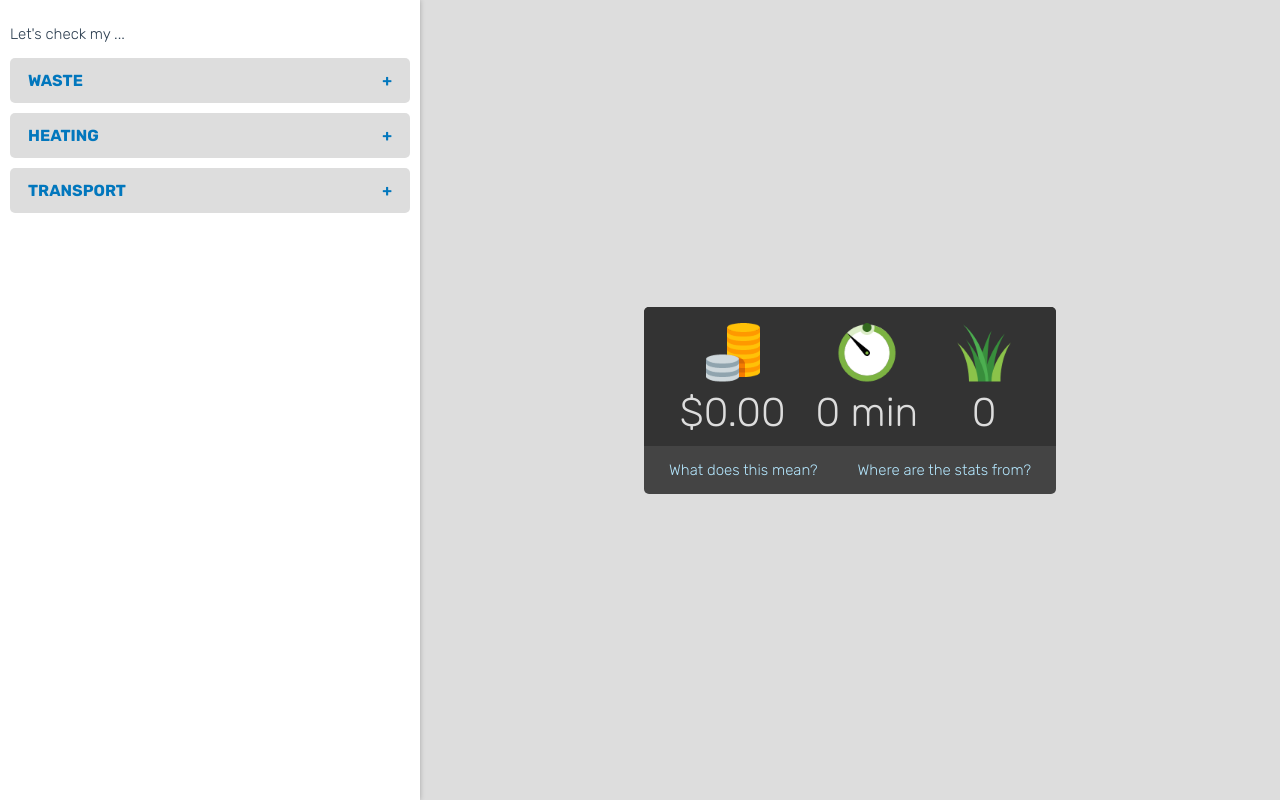
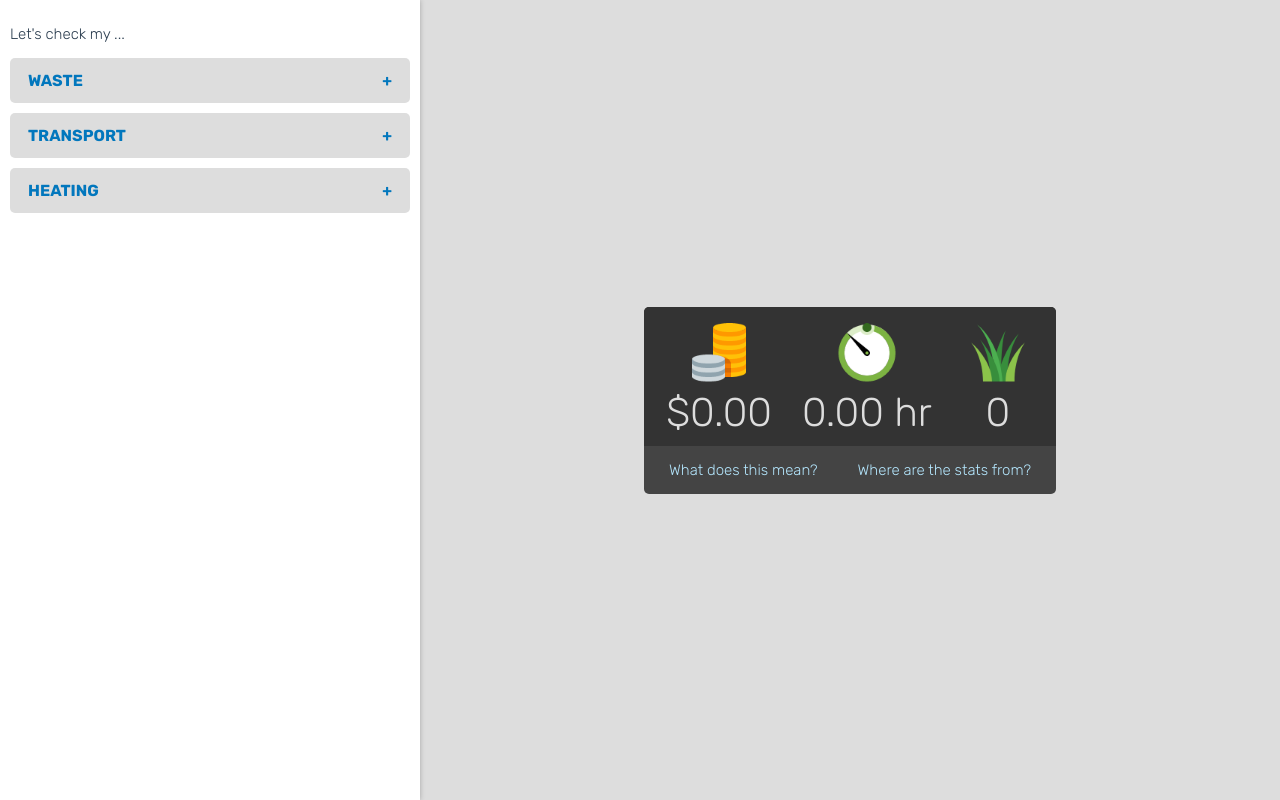
Before and after one commit to ElenaSchubel/EcoCalc, a Vue app: page / in a window 1280 px wide. Built offline with nearby package versions, Linux system fonts and the light colour scheme.

Commit message:
Add proper numbers

```diff
--- a/src/components/stats.vue
+++ b/src/components/stats.vue
@@ -45,7 +45,7 @@ export default {
       }
     },
     formatTime(time) {
-      return "" + Math.round(time) + " min"
+      return "" + time.toFixed(2) + " hr"
     },
     formatPoints(points) {
       if (points > 0) {
@@ -74,17 +74,19 @@ export default {
     time() {
       const baseline = this.$store.state.groups.reduce((total, group) => {
         return total + group.items.reduce((itemsTotal, item) => {
-          return itemsTotal + (item.baseline !== null ? item.calcTime(item.baseline) : 0)
+          return itemsTotal + (item.baseline !== null ? item.calcTimeSeconds(item.baseline) : 0)
         }, 0)
       }, 0)
 
       const current = this.$store.state.groups.reduce((total, group) => {
         return total + group.items.reduce((itemsTotal, item) => {
-          return itemsTotal + (item.baseline !== null ? item.calcTime(item.current) : 0)
+          return itemsTotal + (item.baseline !== null ? item.calcTimeSeconds(item.current) : 0)
         }, 0)
       }, 0)
 
-      return baseline - current
+      const seconds = baseline - current
+
+      return seconds / 3600
     },
 
     enviroImpact() {
--- a/src/groupsConfig.js
+++ b/src/groupsConfig.js
@@ -1,54 +1,333 @@
 export default [{
     title: 'waste',
     expanded: false,
+    items: [
+      {
+        title: 'rubbish bags',
+        questionPrefix: "How many ",
+        questionSuffix: " do you fill per week?",
+        whatIfPrefix: "What if you used a different number of ",
+        whatIfSuffix: " per week ...",
+
+        calcMoney(current) {
+          return current * 3
+        },
+
+        calcTimeSeconds(current) {
+          return current * 300
+        },
+
+        calcEnviroImpact(current) {
+          return current
+        },
+
+        options: [{
+            title: '0',
+            value: 0
+          },
+          {
+            title: '1/4',
+            value: 0.25
+          },
+          {
+            title: '1/2',
+            value: 0.5
+          },
+          {
+            title: '3/4',
+            value: 0.75
+          },
+          {
+            title: '1',
+            value: 1
+          },
+          {
+            title: '2+',
+            value: 2
+          },
+        ],
+        current: null,
+        baseline: null
+      },
+      {
+        title: 'recycling bags',
+        questionPrefix: "How many ",
+        questionSuffix: " do you fill per week?",
+        whatIfPrefix: "What if you used a different number of ",
+        whatIfSuffix: " per week ...",
+
+        calcMoney() {
+          return 0
+        },
+
+        calcTimeSeconds(current) {
+          return current * 300
+        },
+
+        calcEnviroImpact(current) {
+          return current
+        },
+
+        options: [{
+            title: '0',
+            value: 0
+          },
+          {
+            title: '1/4',
+            value: 0.25
+          },
+          {
+            title: '1/2',
+            value: 0.5
+          },
+          {
+            title: '3/4',
+            value: 0.75
+          },
+          {
+            title: '1',
+            value: 1
+          },
+          {
+            title: '2+',
+            value: 2
+          },
+        ],
+        current: null,
+        baseline: null
+      },
+      {
+        title: '% soft plastic',
+        questionPrefix: "How many ",
+        questionSuffix: " do you fill per week?",
+        whatIfPrefix: "What if you used a different number of ",
+        whatIfSuffix: " per week ...",
+
+        calcMoney() {
+          return 0
+        },
+
+        calcTimeSeconds(current) {
+          return current * 3
+        },
+
+        calcEnviroImpact(current) {
+          return current
+        },
+
+        options: [{
+            title: '0',
+            value: 0
+          },
+          {
+            title: '1/4',
+            value: 25
+          },
+          {
+            title: '1/2',
+            value: 50
+          },
+          {
+            title: '3/4',
+            value: 75
+          },
+          {
+            title: 'all',
+            value: 100
+          }
+        ],
+        current: null,
+        baseline: null
+      },
+      {
+        title: 'organic waste',
+        questionPrefix: "How many ",
+        questionSuffix: " do you fill per week?",
+        whatIfPrefix: "What if you used a different number of ",
+        whatIfSuffix: " per week ...",
+
+        calcMoney() {
+          return 0
+        },
+
+        calcTimeSeconds(current) {
+          return current * 3
+        },
+
+        calcEnviroImpact(current) {
+          return current
+        },
+
+        options: [{
+            title: '0',
+            value: 0
+          },
+          {
+            title: '1/4',
+            value: 25
+          },
+          {
+            title: '1/2',
+            value: 50
+          },
+          {
+            title: '3/4',
+            value: 75
+          },
+          {
+            title: 'all',
+            value: 100
+          }
+        ],
+        current: null,
+        baseline: null
+      },
+    ]
+  },
+
+  {
+    title: 'Transport',
+    expanded: false,
+
     items: [{
-      calcMoney(current) {
-        return current * 2.50
+      title: 'walking or biking',
+      questionPrefix: "How much ",
+      questionSuffix: " do you do per day?",
+
+			calcMoney() {
+				return 0
+			},
+
+			calcTimeSeconds(km) {
+				return km * 720
       },
 
-      calcTime() {
+      calcCo2() {
         return 0
       },
 
-      calcEnviroImpact(current) {
-        return current
+			calcEnviroImpact(current) {
+				return current
       },
 
+			options: [
+          {
+            title: '~1km',
+            value: 1
+          },
+          {
+            title: '~3km',
+            value: 3
+          },
+          {
+            title: '~5km',
+            value: 5
+          },
+          {
+            title: '~7km',
+            value: 7
+          },
+          {
+            title: '10+km',
+            value: 10
+          }
+        ],
+        current: null,
+        baseline: null
+      },
+      {
+        title: 'bus or train',
+        questionPrefix: "How many ",
+        questionSuffix: " trips per day?",
 
-      title: 'rubbish bags',
-      questionPrefix: "How many ",
-      questionSuffix: " do you fill per week?",
-      whatIfPrefix: "What if you used a different number of ",
-      whatIfSuffix: " per week ...",
+				calcMoney(trips) {
+					return trips * 5
+				},
 
-      options: [{
-          title: '0',
-          value: 0
+				calcTimeSeconds(trips) {
+					return 80 * 20 * trips
         },
-        {
-          title: '1',
-          value: 1
+
+        calcCo2(trips) {
+          return 18.1 * 20 * trips
         },
-        {
-          title: '2',
-          value: 2
+
+				calcEnviroImpact(current) {
+					return current
         },
-        {
-          title: '3',
-          value: 3
+
+        options: [{
+            title: 'none',
+            value: 0
+          },
+          {
+            title: '1',
+            value: 1
+          },
+          {
+            title: '2',
+            value: 2
+          },
+          {
+            title: '3',
+            value: 3
+          },
+          {
+            title: '4',
+            value: 4
+          },
+          {
+            title: '5+',
+            value: 5
+          }
+        ],
+        current: null,
+        baseline: null
+      },
+      {
+        title: 'car',
+        questionPrefix: "How far do you go by ",
+        questionSuffix: "?",
+				calcMoney(km) {
+					return km * 0.73
+				},
+
+				calcTimeSeconds(km) {
+					return km * 72
         },
-        {
-          title: '4',
-          value: 4
+
+        calcCo2(km) {
+          198.71 * km
         },
-        {
-          title: '5',
-          value: 5
-        },
-      ],
-      current: null,
-      baseline: null
-    }]
+
+				calcEnviroImpact(current) {
+					return current
+				},
+        options: [{
+            title: 'nowhere',
+            value: 0
+          },
+          {
+            title: '10km',
+            value: 10
+          },
+          {
+            title: '20km',
+            value: 20
+          },
+          {
+            title: '30km',
+            value: 30
+          },
+          {
+            title: '40+km',
+            value: 40
+          }
+        ],
+        current: null,
+        baseline: null
+      }
+    ]
   },
   {
     title: 'heating',
@@ -56,73 +335,99 @@ export default [{
 
     items: [{
         title: 'heat pump',
-        questionPrefix: "How much do you use a ",
-        questionSuffix: "?",
+        questionPrefix: "How many hours do you use a ",
+        questionSuffix: " per day?",
 
-        calcMoney(current) {
-          return current * 7
+        calcMoney(hours) {
+          return hours * 0.27
         },
 
-        calcTime() {
+        calcTimeSeconds() {
           return 0
+        },
+
+        calcCo2(hours) {
+          return 141.55 * hours
         },
 
         calcEnviroImpact(current) {
           return current
         },
 
-        options: [{
-            title: 'never',
+        options: [
+          {
+            title: '0',
             value: 0
           },
           {
-            title: 'occasionally',
-            value: 0.25
+            title: '1',
+            value: 1
           },
           {
-            title: 'sometimes',
-            value: 0.5
+            title: '2',
+            value: 2
           },
           {
-            title: 'lots',
-            value: 1
+            title: '3',
+            value: 3
+          },
+          {
+            title: '4',
+            value: 4
+          },
+          {
+            title: '5+',
+            value: 5
           }
         ],
         current: null,
         baseline: null
       },
       {
-        title: 'blankets',
+        title: 'bar heater',
         questionPrefix: "How about ",
         questionSuffix: "?",
 
-        calcMoney(current) {
-          return current * 7
+        calcMoney(hours) {
+          return hours * 0.6
         },
 
-        calcTime() {
+        calcTimeSeconds() {
           return 0
+        },
+
+        calcCo2(hours) {
+          return 314.56 * hours
         },
 
         calcEnviroImpact(current) {
           return current
         },
 
-        options: [{
-            title: 'never',
+        options: [
+          {
+            title: '0',
             value: 0
           },
           {
-            title: 'occasionally',
-            value: 0.25
+            title: '1',
+            value: 1
           },
           {
-            title: 'sometimes',
-            value: 0.5
+            title: '2',
+            value: 2
           },
           {
-            title: 'lots',
-            value: 1
+            title: '3',
+            value: 3
+          },
+          {
+            title: '4',
+            value: 4
+          },
+          {
+            title: '5+',
+            value: 5
           }
         ],
         current: null,
@@ -134,11 +439,65 @@ export default [{
         questionPrefix: "How about a ",
         questionSuffix: "?",
 
-        calcMoney(current) {
-          return current * 7
+        calcMoney(hours) {
+          return hours * 0.28
         },
 
-        calcTime() {
+        calcTimeSeconds() {
+          return 0
+        },
+
+        calcCo2(hours) {
+          return 200 * hours
+        },
+
+        calcEnviroImpact(current) {
+          return current
+        },
+
+        options: [
+          {
+            title: '0',
+            value: 0
+          },
+          {
+            title: '1',
+            value: 1
+          },
+          {
+            title: '2',
+            value: 2
+          },
+          {
+            title: '3',
+            value: 3
+          },
+          {
+            title: '4',
+            value: 4
+          },
+          {
+            title: '5+',
+            value: 5
+          }
+        ],
+        current: null,
+        baseline: null
+      },
+      {
+        title: 'blankets',
+        questionPrefix: "How about a ",
+        questionSuffix: "?",
+
+        calcMoney() {
+          return 0
+        },
+
+        calcTimeSeconds() {
+          return 0
+        },
+
+        calcCo2() {
           return 0
         },
 
@@ -146,179 +505,35 @@ export default [{
           return current
         },
 
-        options: [{
-            title: 'never',
+        options: [
+          {
+            title: '0',
             value: 0
           },
           {
-            title: 'occasionally',
-            value: 0.25
+            title: '1',
+            value: 1
           },
           {
-            title: 'sometimes',
-            value: 0.5
+            title: '2',
+            value: 2
           },
           {
-            title: 'lots',
-            value: 1
-          }
-        ],
-        current: null,
-        baseline: null
-      },
-      {
-        title: 'bar heater',
-        questionPrefix: "How about a ",
-        questionSuffix: "?",
-
-        calcMoney(current) {
-          return current * 7
-        },
-
-        calcTime() {
-          return 0
-        },
-
-        calcEnviroImpact(current) {
-          return current
-        },
-
-        options: [{
-            title: 'never',
-            value: 0
+            title: '3',
+            value: 3
           },
           {
-            title: 'occasionally',
-            value: 0.25
+            title: '4',
+            value: 4
           },
           {
-            title: 'sometimes',
-            value: 0.5
-          },
-          {
-            title: 'lots',
-            value: 1
+            title: '5+',
+            value: 5
           }
         ],
         current: null,
         baseline: null
       }
     ]
-
-  },
-
-  {
-    title: 'Transport',
-    expanded: false,
-
-    items: [{
-      title: 'walking or biking',
-      questionPrefix: "How often do you get to work by ",
-      questionSuffix: "?",
-
-			calcMoney(current) {
-				return current
-			},
-
-			calcTime() {
-				return 0
-			},
-
-			calcEnviroImpact(current) {
-				return current
-			},
-			options: [{
-            title: 'never',
-            value: 0
-          },
-          {
-            title: 'occasionally',
-            value: 0.25
-          },
-          {
-            title: 'sometimes',
-            value: 0.5
-          },
-          {
-            title: 'lots',
-            value: 1
-          }
-        ],
-        current: null,
-        baseline: null
-      },
-      {
-        title: 'public transport',
-        questionPrefix: "How about using ",
-        questionSuffix: "?",
-				calcMoney(current) {
-					return current
-				},
-
-				calcTime() {
-					return 0
-				},
-
-				calcEnviroImpact(current) {
-					return current
-				},
-        options: [{
-            title: 'never',
-            value: 0
-          },
-          {
-            title: 'occasionally',
-            value: 0.25
-          },
-          {
-            title: 'sometimes',
-            value: 0.5
-          },
-          {
-            title: 'lots',
-            value: 1
-          }
-        ],
-        current: null,
-        baseline: null
-      },
-      {
-        title: 'car',
-        questionPrefix: "How about by ",
-        questionSuffix: "?",
-				calcMoney(current) {
-					return current
-				},
-
-				calcTime() {
-					return 0
-				},
-
-				calcEnviroImpact(current) {
-					return current
-				},
-        options: [{
-            title: 'never',
-            value: 0
-          },
-          {
-            title: 'occasionally',
-            value: 0.25
-          },
-          {
-            title: 'sometimes',
-            value: 0.5
-          },
-          {
-            title: 'lots',
-            value: 1
-          }
-        ],
-        current: null,
-        baseline: null
-      }
-    ]
-
-
-
-}]
+  }
+]
```
